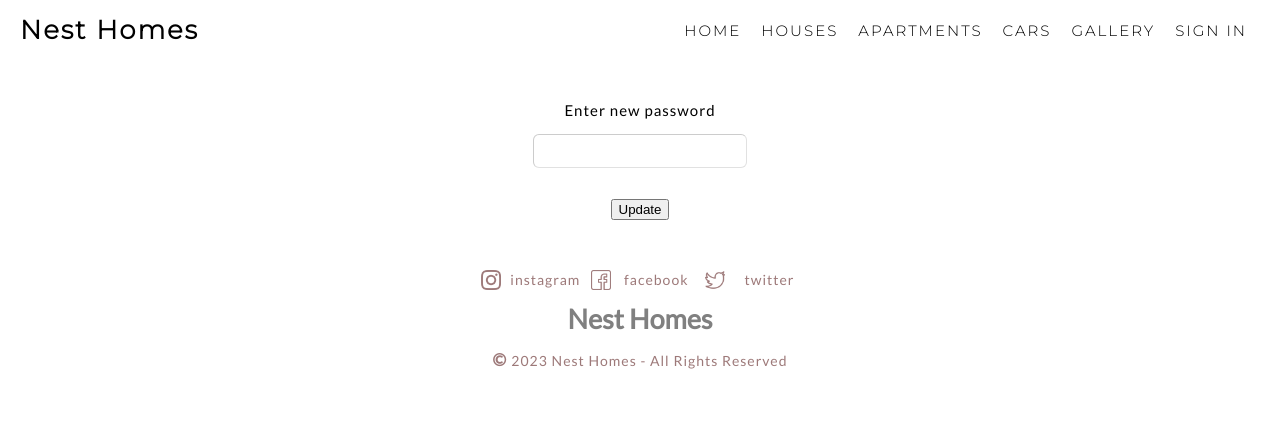
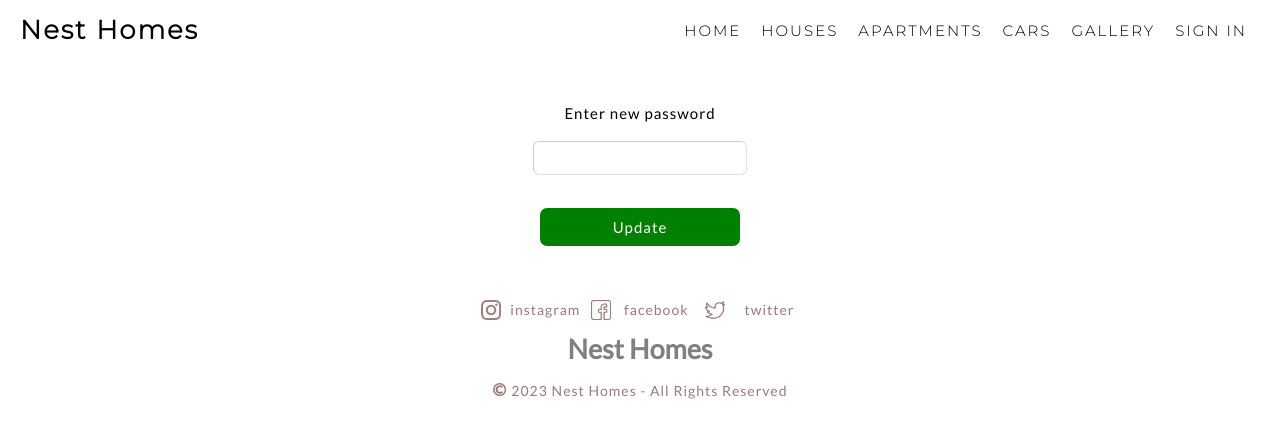
Before and after one commit to Jayaram-s-kumar/Real_Estate, a React (Create React App) app: page /otppage/1/newpass/1 in a window 1280 px wide. Shown: the top 438 px of the page. Built offline with nearby package versions, Linux system fonts and the light colour scheme.

Commit message:
updated forget password

```diff
--- a/src/Components/Navabar/Navbar.jsx
+++ b/src/Components/Navabar/Navbar.jsx
@@ -397,7 +397,9 @@ const Navbar = ({ bg, bs, txtCol, hoverClass }) => {
                 }}>
                   <p>Sign In</p>
                 </button>
-                <Link to={'/sendRegEmail'}> <p>Forget password?</p></Link>
+                <Link to={'/sendRegEmail'} onClick={()=>{
+                   document.body.classList.remove('overlay')
+                }}> <p>Forget password?</p></Link>
               </form>
             </div>
           }
--- a/src/Components/PassReset/PassReset.jsx
+++ b/src/Components/PassReset/PassReset.jsx
@@ -29,7 +29,7 @@ const PassReset = () => {
 
             })
         })
-        navigate('/')
+        navigate('/signinup')
     }
 
     return (
@@ -47,7 +47,7 @@ const PassReset = () => {
 
                     }} value={pass} />
 
-                    <button>Update</button>
+                    <button><p>Update</p></button>
                 </form>
             </div>
         </>
--- a/src/Components/PassReset/PassReset.scss
+++ b/src/Components/PassReset/PassReset.scss
@@ -1,6 +1,6 @@
 .passcontainer{
-    margin-top: 120px;
-    height: 230px;
+    margin-top: 60px;
+    height: 260px;
 
     width: 80%;
     margin: auto;
@@ -44,6 +44,33 @@
 
         button{
             margin-bottom: 10px;
+            color: white;
+            background: green;
+            border: none;
+            height: 38px;
+            width: 200px;
+            border-radius: 7px;
+
+
+
+            @media (max-width:800px) {
+                margin-top: 20px;
+                width: 130px;
+                height: 30px;
+            }
+
+            p {
+                color: white;
+                font-family: "Lato", sans-serif;
+                letter-spacing: 1px;
+                font-size: 15px;
+                margin: 0;
+
+                @media (max-width:800px) {
+                    font-size: 13px;
+                }
+
+            }
         }
     }
 }
```
